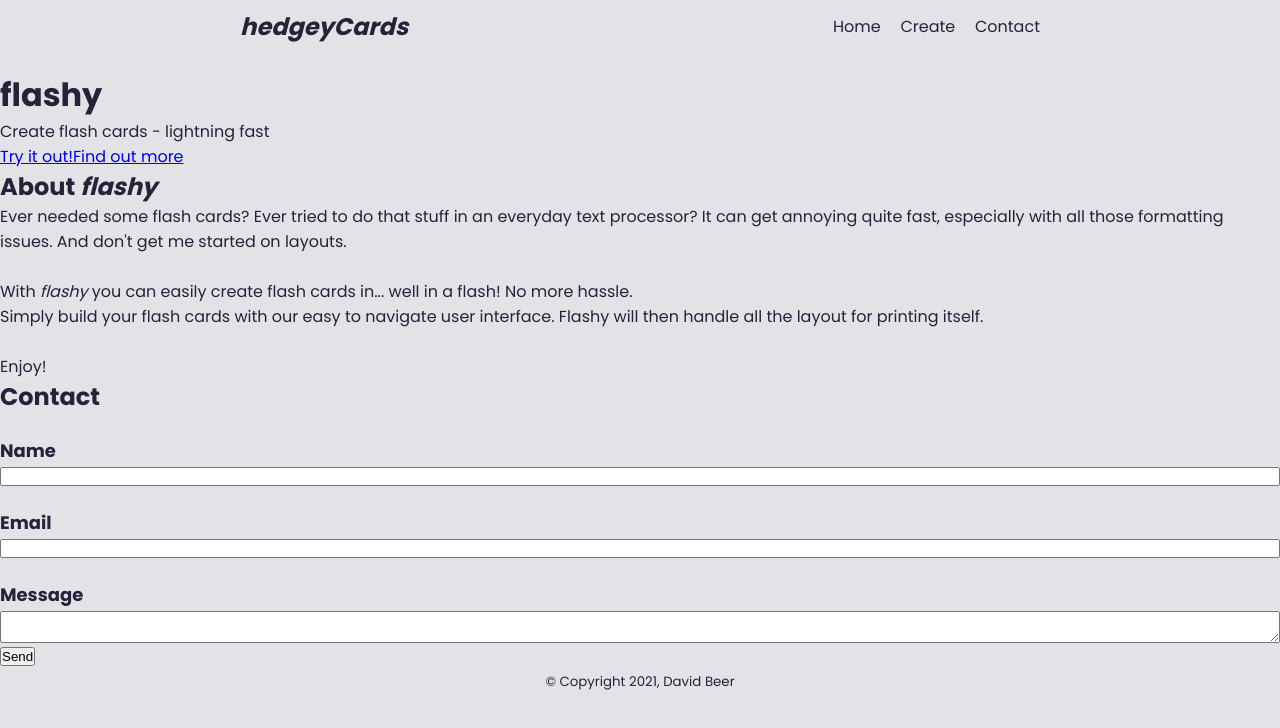
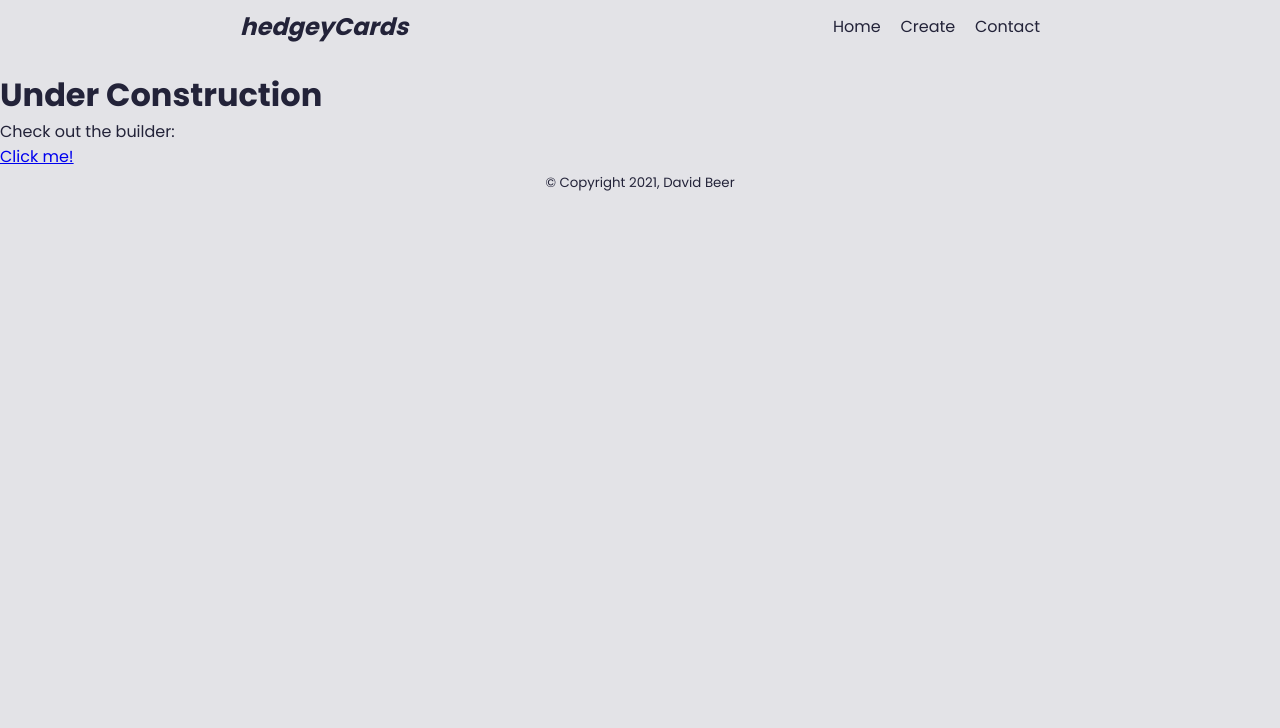
Before and after one commit to Obtez/flash-card-generator, a React (Create React App) app: page / in a window 1280 px wide. Shown: the top 728 px of the page. Built offline with nearby package versions, Linux system fonts and the light colour scheme.

Commit message:
removed landing page for now

```diff
--- a/src/views/Home/HomePage.tsx
+++ b/src/views/Home/HomePage.tsx
@@ -1,3 +1,4 @@
+import {Link} from "react-router-dom"
 import Hero from "./Hero";
 import About from "./About";
 import Contact from "./Contact";
@@ -7,9 +8,9 @@ import styles from "./LandingPage.module.scss"
 const HomePage = () => {
   return (
     <div className={styles.layout}>
-      <Hero />
-      <About />
-      <Contact />
+      <h1>Under Construction</h1>
+      <p>Check out the builder:</p>
+      <Link to="/create">Click me!</Link>
     </div>
   )
 }
```
